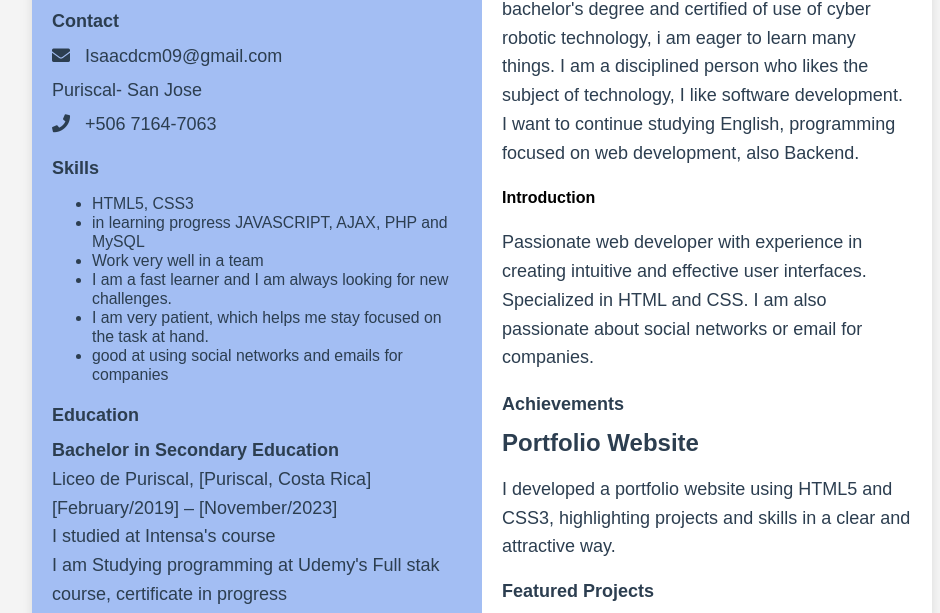
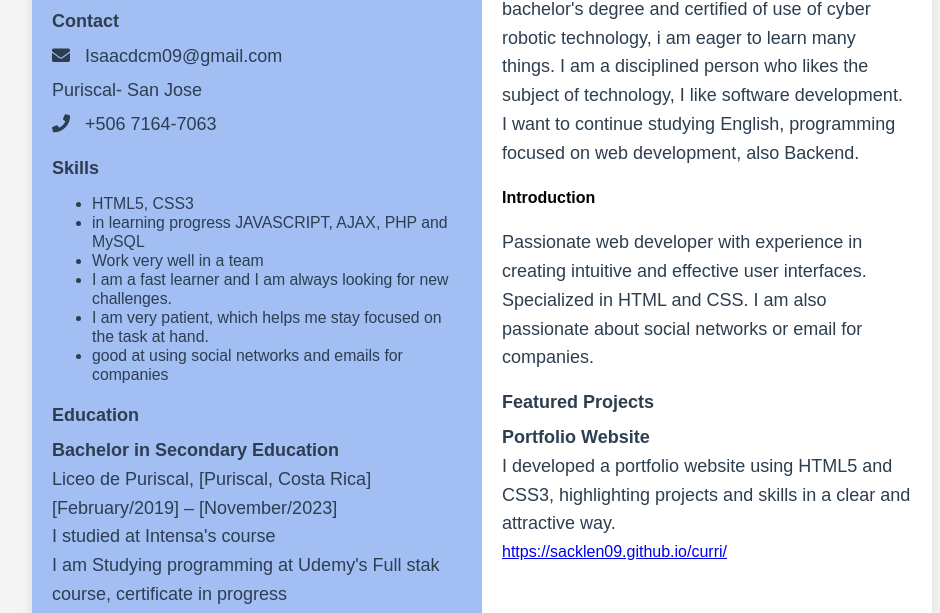
Before and after one commit to Sacklen09/curri, a plain HTML site: page index.html in a window 1280 px wide. Shown: the part 133-746 px from the top of the page, without its empty margins (158-1098 px from the left). Drawn offline with Linux system fonts and the light colour scheme.

Commit message:
Update index.html

```diff
--- a/index.html
+++ b/index.html
@@ -112,15 +112,7 @@
       I am also passionate about social networks or email for companies.
      </p>
     </div>
-    <div class= "Achievements">
-     <p class="list-item">
-      <strong>
-        Achievements
-      </strong>
-      <h2>Portfolio Website</h2>
-          <p>I developed a portfolio website using HTML5 and CSS3, highlighting projects and skills in a clear and attractive way.</p>
 
-    </div>
     <div class="projects">
      <h3>
       Featured Projects
```
